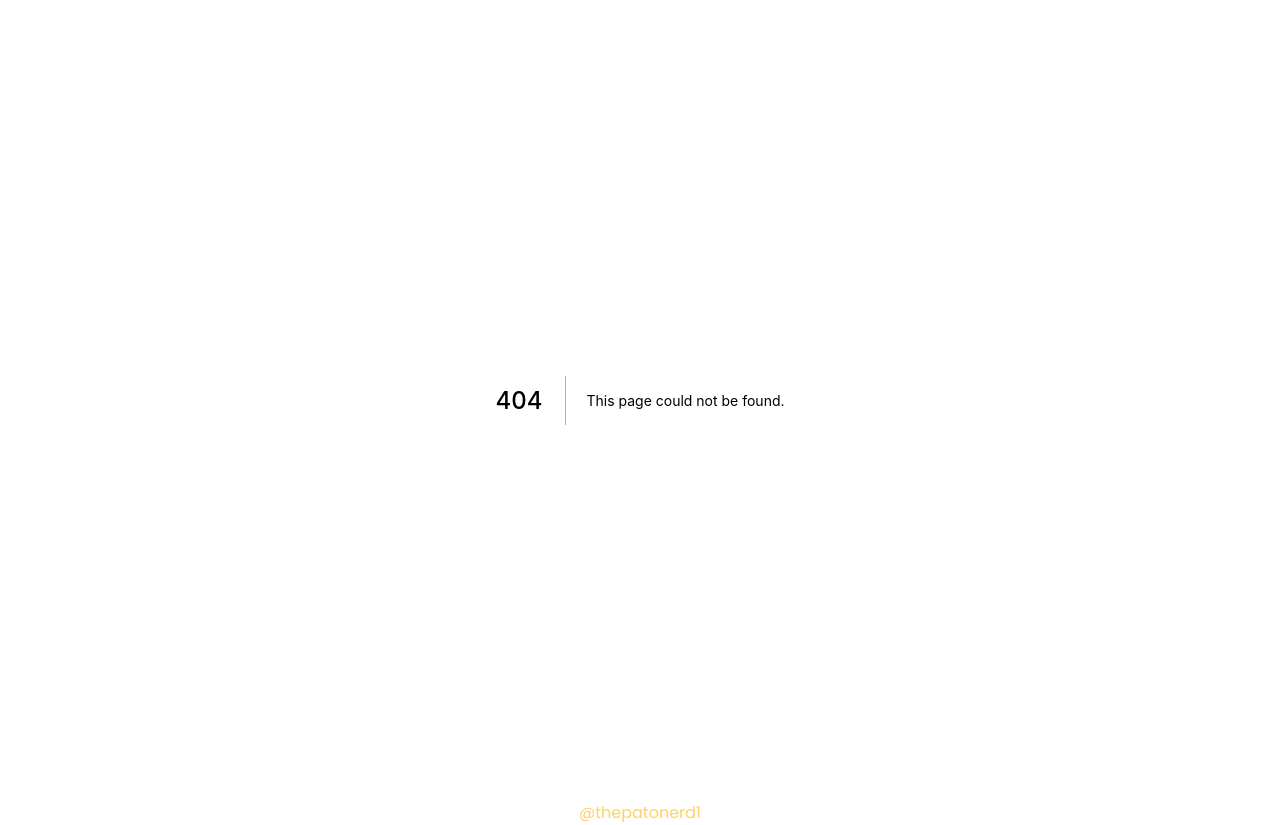
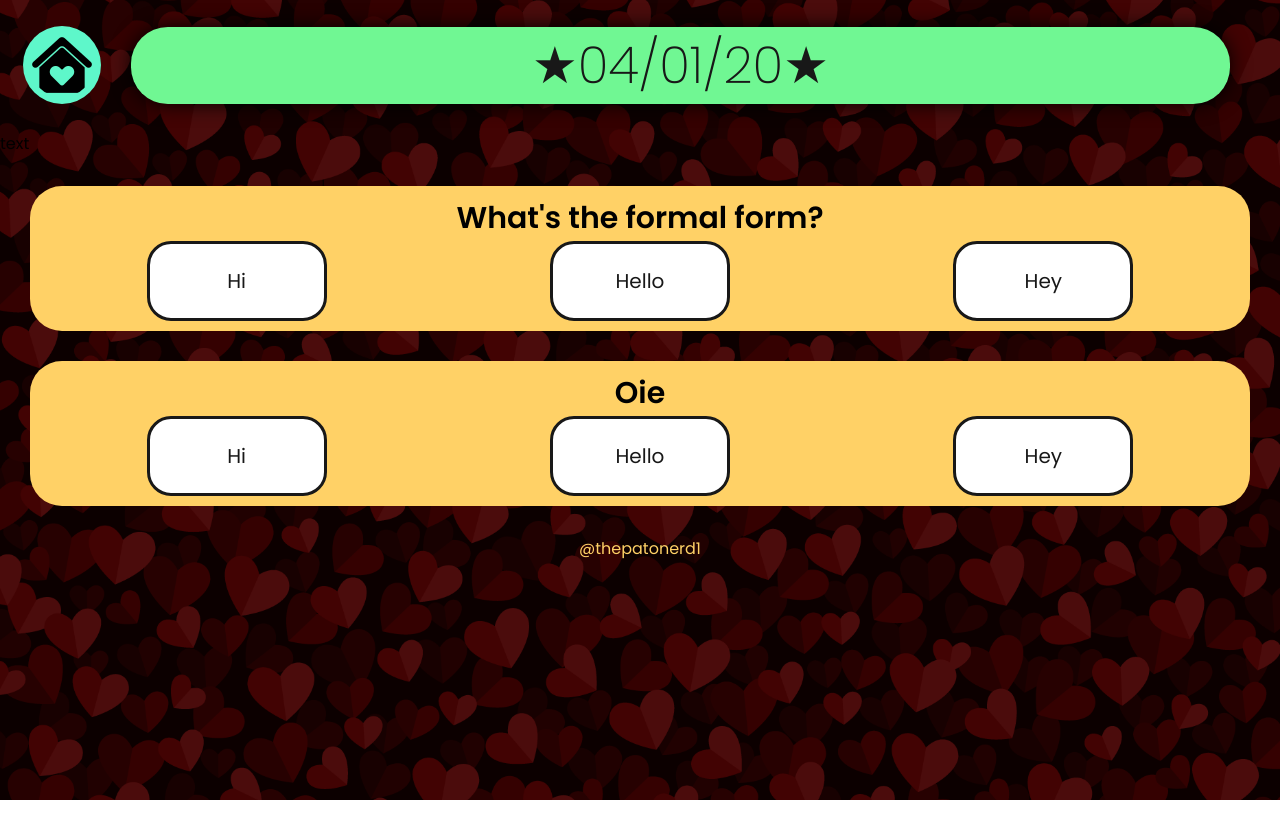
Before and after one commit to guilhermetamega/gift, a Next.js app: page /extras/quiz in a window 1280 px wide. Before the commit this address had no page. After the commit the page ends 800 px from the top, so only its background shows below. Built offline with nearby package versions, Linux system fonts and the light colour scheme.

Commit message:
Quizz working

```diff
--- /dev/null
+++ b/src/components/QuizzBar/index.tsx
@@ -0,0 +1,52 @@
+import { useState } from "react";
+import Button from "../Button";
+import * as S from "./styles";
+
+export type QuizzProps = {
+  // children?: React.ReactNode;
+  question?: string;
+  text_1?: string;
+  text_2?: string;
+  text_3?: string;
+  correct?: number;
+};
+
+const QuizzBar = ({
+  question,
+  text_1,
+  text_2,
+  text_3,
+  correct,
+}: QuizzProps) => {
+  const [response, setResponse] = useState(0);
+  return (
+    <S.QuizzBackgroundWrapper>
+      <S.QuizzTitleWrapper>{question}</S.QuizzTitleWrapper>
+      <S.ButtonGroupWrapper>
+        <Button
+          color={
+            response === 0 ? "default" : response === 1 ? "correct" : "wrong"
+          }
+          text={text_1}
+          onClick={() => setResponse(correct)}
+        />
+        <Button
+          color={
+            response === 0 ? "default" : response === 2 ? "correct" : "wrong"
+          }
+          text={text_2}
+          onClick={() => setResponse(correct)}
+        />
+        <Button
+          color={
+            response === 0 ? "default" : response === 3 ? "correct" : "wrong"
+          }
+          text={text_3}
+          onClick={() => setResponse(correct)}
+        />
+      </S.ButtonGroupWrapper>
+    </S.QuizzBackgroundWrapper>
+  );
+};
+
+export default QuizzBar;
--- /dev/null
+++ b/src/components/QuizzBar/styles.ts
@@ -0,0 +1,20 @@
+import styled from "styled-components";
+
+export const QuizzBackgroundWrapper = styled.div`
+  text-align: center;
+  background-color: ${(props) => props.theme.colors.yellow};
+  border-radius: 2rem;
+  margin: 30px;
+  padding: 10px;
+`;
+
+export const ButtonGroupWrapper = styled.div`
+  display: grid;
+  grid-template-columns: repeat(auto-fit, minmax(100px, 1fr));
+  grid-gap: 10px;
+`;
+
+export const QuizzTitleWrapper = styled.h2`
+  font-size: 30px;
+  font-weight: 600;
+`;
--- /dev/null
+++ b/src/pages/extras/quiz.tsx
@@ -0,0 +1,31 @@
+import Title from "../../components/Title";
+import PageTitle from "../../components/PageTitle";
+import TextBox from "../../components/TextBox";
+import P from "../../components/Paragraph";
+import Quizz from "../../components/QuizzBar";
+
+export default function quiz() {
+  return (
+    <>
+      <PageTitle />
+      <Title src="/home.png" href="/">
+        ★04/01/20★
+      </Title>
+      text
+      <Quizz
+        question="What's the formal form?"
+        text_1="Hi"
+        text_2="Hello"
+        text_3="Hey"
+        correct={1}
+      />
+      <Quizz
+        question="Oie"
+        text_1="Hi"
+        text_2="Hello"
+        text_3="Hey"
+        correct={2}
+      />
+    </>
+  );
+}
```
Also changed, not shown: src/pages/extras/audios.tsx (added, +40 -0 lines), src/templates/Quiz/index.tsx (added).
